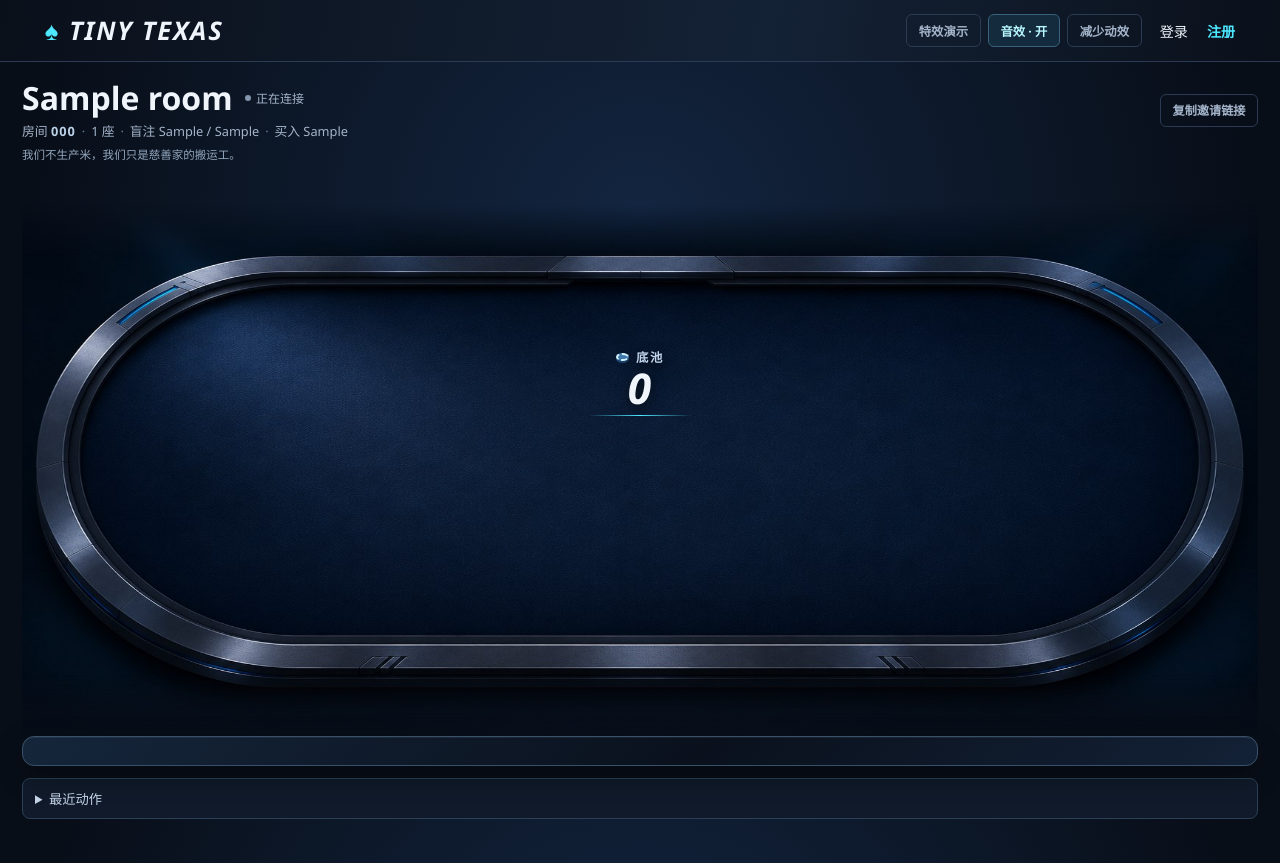
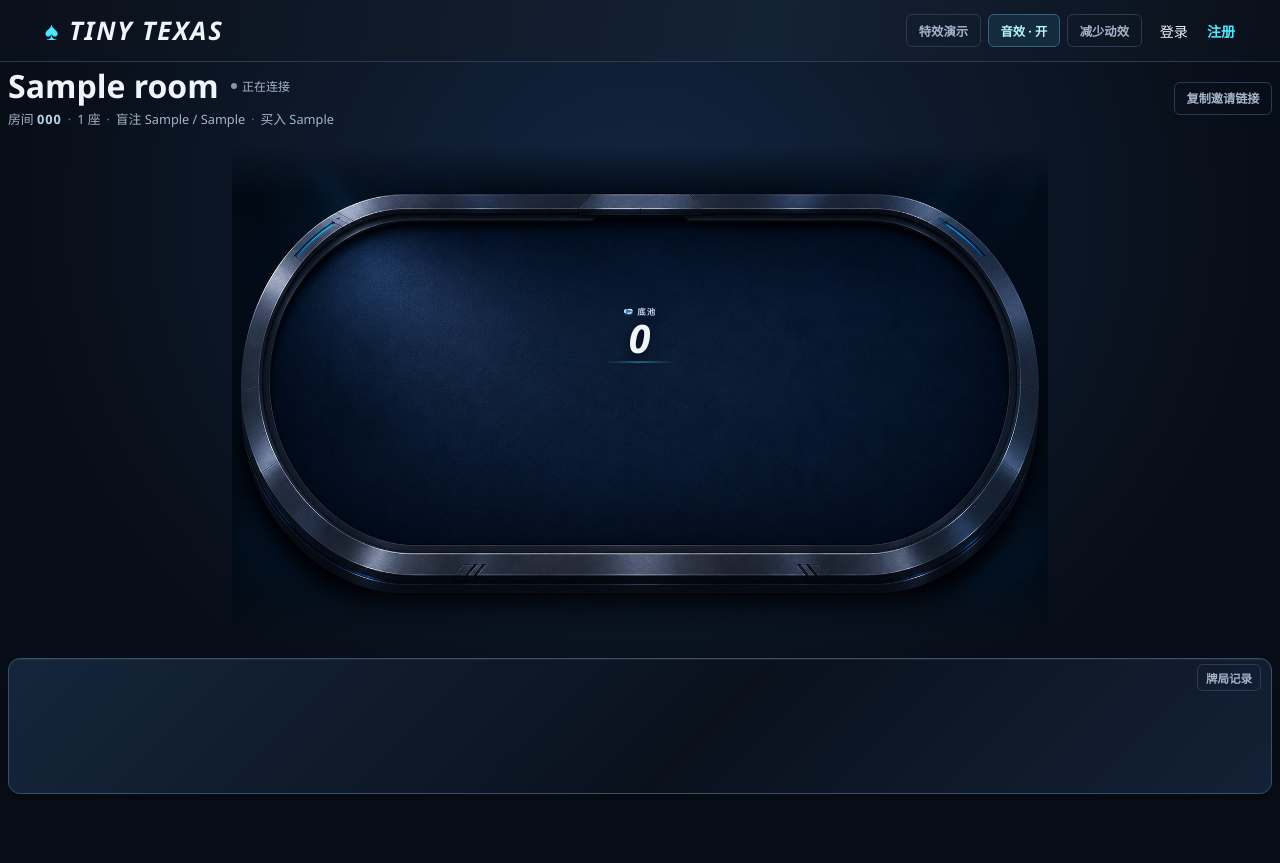
Before and after one commit to Fewing/tiny-texas, a Python web app: template app/templates/rooms/detail.html in a window 1280 px wide. After the commit the page ends 794 px from the top, so only its background shows below. Run offline with Jinja, Linux system fonts and the light colour scheme; the template is opened without the code that fills it: most values are stand-ins (such as "Sample title", 1, 10 or a date in 2020).

Commit message:
feat: 更新房间布局和效果，优化响应式设计，调整样式和脚本版本

```diff
--- a/app/static/css/room.css
+++ b/app/static/css/room.css
@@ -705,3 +705,47 @@ body:has(.game-page) { background: radial-gradient(ellipse at 50% 27%, #132540,
   animation: none !important;
   transition: none !important;
 }
+/* The live room is a viewport-sized game screen; only dialogs scroll. */
+html:has(.table-viewport) { height: 100%; overflow: hidden; }
+body:has(.table-viewport) { height: 100dvh; min-height: 0; overflow: hidden; display: grid; grid-template-rows: auto minmax(0, 1fr); }
+.game-page:has(.table-viewport) { min-height: 0; width: min(1420px, calc(100% - 16px)); padding: 6px 0 max(6px, env(safe-area-inset-bottom)); }
+.room-shell:has(.table-viewport) { height: 100%; min-height: 0; display: grid; grid-template-rows: auto minmax(0, 1fr) 136px; gap: 4px; }
+.room-shell:has(.table-viewport) > .room-slogan { display: none; }
+.room-shell:has(.table-viewport) > .alert { position: absolute; top: 75px; left: 15%; right: 15%; z-index: 10; }
+.table-viewport { position: relative; min-width: 0; min-height: 0; overflow: clip; }
+.table-viewport .table-surface { position: absolute; left: 50%; top: 50%; margin: 0; min-height: 0; transform-origin: center; }
+.table-viewport .board, .table-viewport .board:has(.settlement:not([hidden])) { top: 29%; height: 230px; display: block; }
+.table-viewport #community-cards { position: absolute; top: 112px; width: 100%; --card-width: 82px; }
+.table-viewport .board:has(.settlement:not([hidden])) #community-cards { --card-width: 82px; }
+.table-viewport .street-label { position: absolute; top: 0; width: 100%; text-align: center; }
+.table-viewport .pot-box { position: absolute; top: 22px; left: 50%; transform: translateX(-50%); }
+.table-viewport .settlement { position: absolute; top: 0; left: 50%; transform: translateX(-50%); min-height: 0; height: 98px; }
+.table-viewport .settlement h2 { font-size: 2.2rem; }
+.table-viewport .settlement-amount { font-size: 1.65rem; }
+.table-viewport .own-cards, .table-viewport .table-surface:has(.settlement:not([hidden])) .own-cards { --card-width: 72px; }
+.room-shell:has(.table-viewport) .action-dock { position: relative; bottom: auto; min-height: 0; padding: 38px 10px 8px; }
+#history-open { position: absolute; right: 10px; top: 5px; min-height: 27px; padding: 2px 8px; font-size: .72rem; }
+.room-shell:has(.table-viewport) .settlement-tools { position: absolute; left: 10px; top: 5px; float: none; }
+.room-shell:has(.table-viewport) .settlement-tools button { min-height: 27px; padding-block: 2px; }
+.room-shell:has(.table-viewport) .room-feedback { position: absolute; bottom: 100%; left: 0; right: 0; margin: 0; }
+.room-shell:has(.table-viewport) .result-modal { overflow: auto; overscroll-behavior: contain; max-height: 85dvh; }
+@media (max-width: 800px) {
+  .room-shell:has(.table-viewport) { grid-template-rows: auto minmax(0, 1fr) 184px; }
+  .room-shell:has(.table-viewport) .action-controls { gap: 5px; }
+  .room-shell:has(.table-viewport) .raise-editor { padding-top: 5px; }
+}
+@media (max-width: 690px) {
+  body:has(.table-viewport) .topbar { flex-wrap: nowrap; gap: 5px; }
+  body:has(.table-viewport) .brand { font-size: .78rem; letter-spacing: 0; gap: 3px; }
+  body:has(.table-viewport) .user-pill { display: none; }
+  .table-viewport .board, .table-viewport .board:has(.settlement:not([hidden])) { top: 46%; height: 140px; }
+  .table-viewport #community-cards, .table-viewport .board:has(.settlement:not([hidden])) #community-cards { top: 62px; --card-width: 46px; }
+  .table-viewport .settlement { height: 52px; }
+  .table-viewport .settlement h2 { font-size: 1.2rem; }
+  .table-viewport .settlement-amount { font-size: 1.1rem; }
+  .table-viewport .pot-box { top: 14px; }
+  .table-viewport .pot-box strong { font-size: 1.4rem; }
+  .table-viewport .own-cards, .table-viewport .table-surface:has(.settlement:not([hidden])) .own-cards { --card-width: 48px; }
+  .room-shell:has(.table-viewport) .action-row { gap: 3px; }
+  .room-shell:has(.table-viewport) .action-row .button { padding-inline: 5px; min-width: 40px; font-size: .75rem; }
+}
--- a/app/static/effects-demo.html
+++ b/app/static/effects-demo.html
@@ -6,7 +6,7 @@
   <meta name="theme-color" content="#080e18">
   <title>特效演示 - Tiny Texas</title>
   <link rel="stylesheet" href="./css/site.css?v=20261114-1">
-  <link rel="stylesheet" href="./css/room.css?v=20261116-4">
+  <link rel="stylesheet" href="./css/room.css?v=20261116-5">
 </head>
 <body>
   <header class="topbar">
@@ -64,6 +64,6 @@
       </dialog>
     </section>
   </main>
-  <script type="module" src="./js/room.js?v=20261116-4"></script>
+  <script type="module" src="./js/room.js?v=20261116-5"></script>
 </body>
 </html>
--- a/app/static/js/room-effects.js
+++ b/app/static/js/room-effects.js
@@ -1,4 +1,4 @@
-import { showHandEffect, showdownProfile } from "./showdown-effects.js?v=20261115-2";
+import { showHandEffect, showdownProfile } from "./showdown-effects.js?v=20261116-5";
 
 const tones = {
   select: [[640, 480, 0.045, 0.026, 0]],
@@ -160,7 +160,8 @@ export function createRoomEffects(app) {
   function center(node) {
     const bounds = node.getBoundingClientRect();
     const frame = layer.getBoundingClientRect();
-    return { x: bounds.left + bounds.width / 2 - frame.left, y: bounds.top + bounds.height / 2 - frame.top };
+    const scale = frame.width / layer.clientWidth || 1;
+    return { x: (bounds.left + bounds.width / 2 - frame.left) / scale, y: (bounds.top + bounds.height / 2 - frame.top) / scale };
   }
 
   function chips(seat, amount, award = false, heavy = false, effect = "fold") {
--- /dev/null
+++ b/app/static/js/room-layout.js
@@ -0,0 +1,22 @@
+// Only viewport changes resize the table; game state never changes its geometry.
+export function setupRoomLayout(app) {
+  const viewport = app.querySelector('.table-viewport');
+  if (!viewport) return;
+  const table = app.querySelector('#table-surface');
+  const mobile = matchMedia('(max-width: 690px)');
+  function fit() {
+    const width = mobile.matches ? 410 : 1200;
+    const height = mobile.matches ? 620 : 720;
+    // Keep a small gutter for card outlines and reveal animations above top seats.
+    const scale = Math.min((viewport.clientWidth - 16) / width, (viewport.clientHeight - 32) / height);
+    table.style.width = `${width}px`;
+    table.style.height = `${height}px`;
+    table.style.transform = `translate(-50%, -50%) scale(${Math.max(.1, scale)})`;
+  }
+  new ResizeObserver(fit).observe(viewport);
+  mobile.addEventListener('change', fit);
+  fit();
+  const history = app.querySelector('#history-modal');
+  app.querySelector('#history-open').addEventListener('click', () => history.showModal());
+  app.querySelector('#history-close').addEventListener('click', () => history.close());
+}
--- a/app/static/js/room.js
+++ b/app/static/js/room.js
@@ -1,9 +1,11 @@
-import { createRoomEffects } from "./room-effects.js?v=20261115-6";
+import { createRoomEffects } from "./room-effects.js?v=20261116-5";
+import { setupRoomLayout } from "./room-layout.js?v=20261116-5";
 import { raisePresets } from "./raise-presets.js?v=20261114-1";
 import { showdownHand } from "./showdown.js?v=20261115-6";
-import { showdownProfile, showdownRhythm } from "./showdown-effects.js?v=20261115-2";
+import { showdownProfile, showdownRhythm } from "./showdown-effects.js?v=20261116-5";
 
 const app = document.querySelector("#room-app");
+setupRoomLayout(app);
 const { roomCode } = app.dataset;
 const isDemo = app.hasAttribute("data-demo");
 const currentUserId = Number(app.dataset.currentUserId);
--- a/app/static/js/showdown-effects.js
+++ b/app/static/js/showdown-effects.js
@@ -39,13 +39,14 @@ export function showHandEffect(layer, banner, effect) {
   if (!Object.keys(shapes).length) return;
   const frame = layer.getBoundingClientRect();
   const title = banner.getBoundingClientRect();
+  const scale = frame.width / layer.clientWidth || 1;
   const stage = document.createElement("div");
   stage.className = "showdown-effect";
   stage.dataset.effect = effect;
-  stage.style.left = `${title.left + title.width / 2 - frame.left}px`;
-  stage.style.top = `${title.top + title.height / 2 - frame.top}px`;
-  stage.style.width = `${title.width}px`;
-  stage.style.height = `${title.height}px`;
+  stage.style.left = `${(title.left + title.width / 2 - frame.left) / scale}px`;
+  stage.style.top = `${(title.top + title.height / 2 - frame.top) / scale}px`;
+  stage.style.width = `${title.width / scale}px`;
+  stage.style.height = `${title.height / scale}px`;
   stage.style.setProperty("--accent", color);
   stage.style.animationDuration = `${hold}ms`;
   for (const [kind, count] of Object.entries(shapes)) {
--- a/app/templates/rooms/detail.html
+++ b/app/templates/rooms/detail.html
@@ -2,7 +2,7 @@
 {% block title %}{{ room.name }} - Tiny Texas{% endblock %}
 {% block page_class %}game-page{% endblock %}
 {% block head %}
-<link rel="stylesheet" href="{{ url_for('static', path='/css/room.css') }}?v=20261116-4">
+<link rel="stylesheet" href="{{ url_for('static', path='/css/room.css') }}?v=20261116-5">
 {% endblock %}
 {% block toolbar %}
 <div class="game-tools">
@@ -41,6 +41,7 @@
   <p class="room-slogan">我们不生产米，我们只是慈善家的搬运工。</p>
   {% if error %}<p class="alert">{{ error }}</p>{% endif %}
 
+  <div class="table-viewport">
   <div id="table-surface" class="table-surface">
     <div class="table-art" aria-hidden="true"></div>
     <div class="table-flash" aria-hidden="true"></div>
@@ -63,7 +64,9 @@
     <div id="effects-layer" class="effects-layer" aria-hidden="true"></div>
   </div>
 
+  </div>
   <div class="action-dock">
+    <button id="history-open" class="ghost-button" type="button">牌局记录</button>
     <p id="room-feedback" class="room-feedback" role="alert" hidden></p>
     <div id="settlement-tools" class="settlement-tools" hidden>
       <button id="settlement-skip" class="ghost-button" type="button" hidden>跳过动画</button>
@@ -71,13 +74,18 @@
     </div>
     <div id="action-controls" class="action-controls"></div>
   </div>
+  <dialog id="history-modal" class="result-modal" aria-label="牌局记录">
+  <div class="result-dialog">
+    <div class="result-dialog-heading"><h2>牌局记录</h2><button id="history-close" class="ghost-button" type="button">关闭</button></div>
   <div class="room-history">
     <section id="result-box" class="result-box" aria-label="上一手结算" hidden></section>
-    <details class="action-history">
+    <details class="action-history" open>
       <summary>最近动作</summary>
       <ol id="action-log" class="action-log"></ol>
     </details>
   </div>
+  </div>
+  </dialog>
 
   <dialog id="result-modal" class="result-modal" aria-labelledby="result-title">
     <div class="result-dialog">
@@ -118,5 +126,5 @@
 </section>
 <script id="initial-state" type="application/json">{{ initial_state | tojson }}</script>
 <script id="bot-options" type="application/json">{{ bot_strategy_options | tojson }}</script>
-<script type="module" src="{{ url_for('static', path='/js/room.js') }}?v=20261116-4"></script>
+<script type="module" src="{{ url_for('static', path='/js/room.js') }}?v=20261116-5"></script>
 {% endblock %}
```
Also changed, not shown: scripts/check_room_layout.py (added, +60 -0 lines).
